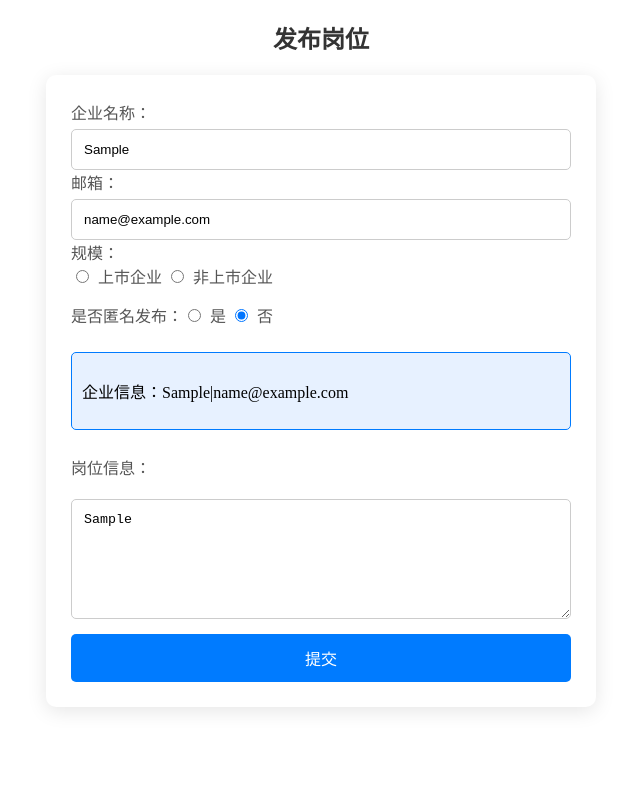
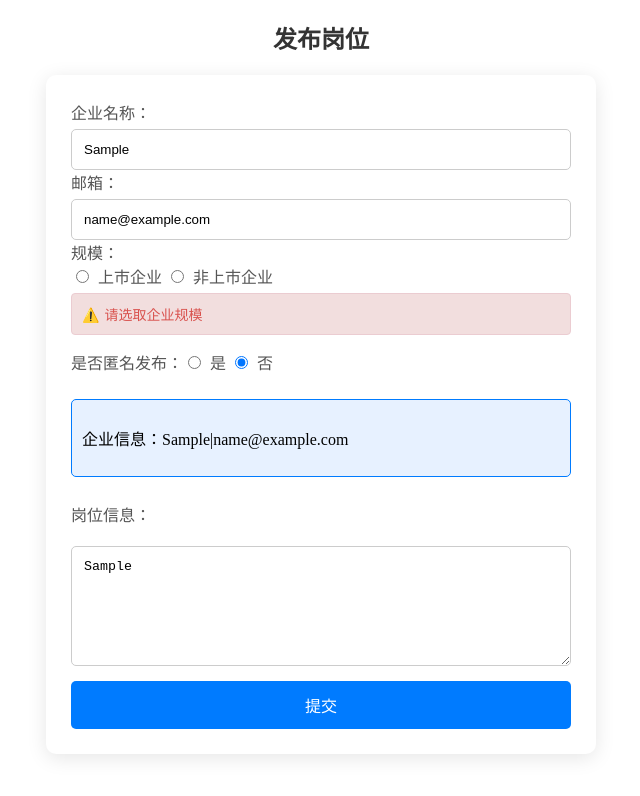
Before and after one commit to Carlmose/demo1, a Vue app: page / in a window 1280 px wide. Both pictures are taken after typing "Sample", "name@example.com", "Sample" into the empty fields and a click on the button "提交". Shown: the top 796 px of the page, without its empty margins (319-959 px from the left). Built offline with nearby package versions, Linux system fonts and the light colour scheme.

Commit message:
招聘表单

```diff
--- a/src/App.vue
+++ b/src/App.vue
@@ -7,9 +7,11 @@
       <div v-if="!isAnonymous">
         <label for="companyName">企业名称：</label>
         <input type="text" id="companyName" v-model="companyName" placeholder="请输入企业名称" aria-required="true" />
+        <span v-if="errors.companyName" class="error">{{ errors.companyName }}</span>
 
         <label for="email">邮箱：</label>
         <input type="email" id="email" v-model="email" placeholder="name@email.com" aria-required="true" />
+        <span v-if="errors.email" class="error">{{ errors.email }}</span>
 
         <label>规模：</label>
         <div>
@@ -20,6 +22,7 @@
             <input type="radio" value="非上市企业" v-model="companyScale" /> 非上市企业
           </label>
         </div>
+        <span v-if="errors.companyScale" class="error">{{ errors.companyScale }}</span>
       </div>
 
       <div>
@@ -38,6 +41,7 @@
 
       <label for="jobInfo">岗位信息：</label>
       <textarea id="jobInfo" v-model="jobInfo" required aria-required="true"></textarea>
+      <span v-if="errors.jobInfo" class="error">{{ errors.jobInfo }}</span>
 
       <button type="submit">提交</button>
     </form>
@@ -52,7 +56,8 @@ export default {
       email: '',
       companyScale: '',
       isAnonymous: false,
-      jobInfo: ''
+      jobInfo: '',
+      errors: {}
     };
   },
   computed: {
@@ -66,7 +71,33 @@ export default {
     }
   },
   methods: {
+    validateForm() {
+      this.errors = {};
+      let isValid = true;
+
+      if (!this.companyName) {
+        this.errors.companyName = '企业名称不能为空';
+        isValid = false;
+      }
+      if (!this.email) {
+        this.errors.email = '邮箱不能为空';
+      } else if (!/\S+@\S+\.\S+/.test(this.email)) {
+        this.errors.email = '请输入有效的邮箱地址';
+        isValid = false;
+      }
+      if (!this.companyScale) {
+        this.errors.companyScale = '请选取企业规模';
+        isValid = false;
+      }
+      if (!this.jobInfo) {
+        this.errors.jobInfo = '岗位信息不能为空';
+        isValid = false;
+      }
+
+      return isValid;
+    },
     submitJobPost() {
+      if (this.validateForm()) {
         // 提交岗位信息逻辑
         console.log("岗位信息已提交", {
           companyName: this.companyName,
@@ -75,6 +106,7 @@ export default {
           isAnonymous: this.isAnonymous,
           jobInfo: this.jobInfo
         });
+      }
     },
     toggleAnonymous() {
       // 切换匿名发布逻辑
@@ -164,4 +196,40 @@ button:hover {
   border: 1px solid #007bff;
   border-radius: 5px;
 }
+
+.error {
+  display: block;
+  color: #d9534f;
+  /* 错误颜色 */
+  font-size: 14px;
+  margin-top: 5px;
+  background-color: #f2dede;
+  /* 背景颜色 */
+  border: 1px solid #ebccd1;
+  /* 边框颜色 */
+  border-radius: 4px;
+  /* 圆角 */
+  padding: 10px;
+  /* 内边距 */
+  animation: fade-in 0.3s ease;
+  /* 动画效果 */
+}
+
+/* 动画效果 */
+@keyframes fade-in {
+  from {
+    opacity: 0;
+  }
+
+  to {
+    opacity: 1;
+  }
+}
+
+/* 添加错误提示图标 */
+.error::before {
+  content: "⚠️";
+  /* 感叹号图标 */
+  margin-right: 5px;
+}
 </style>
```
Also changed, not shown: 1 other file (tests, documents, lock files or other folders). Lines whose indentation alone changed are shown as unchanged.
